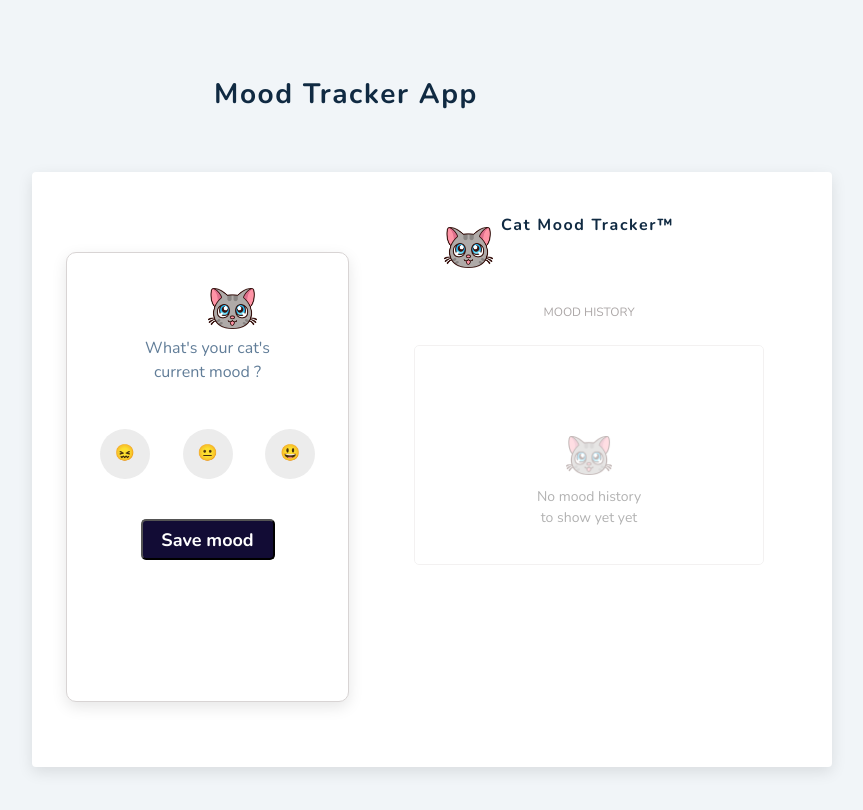
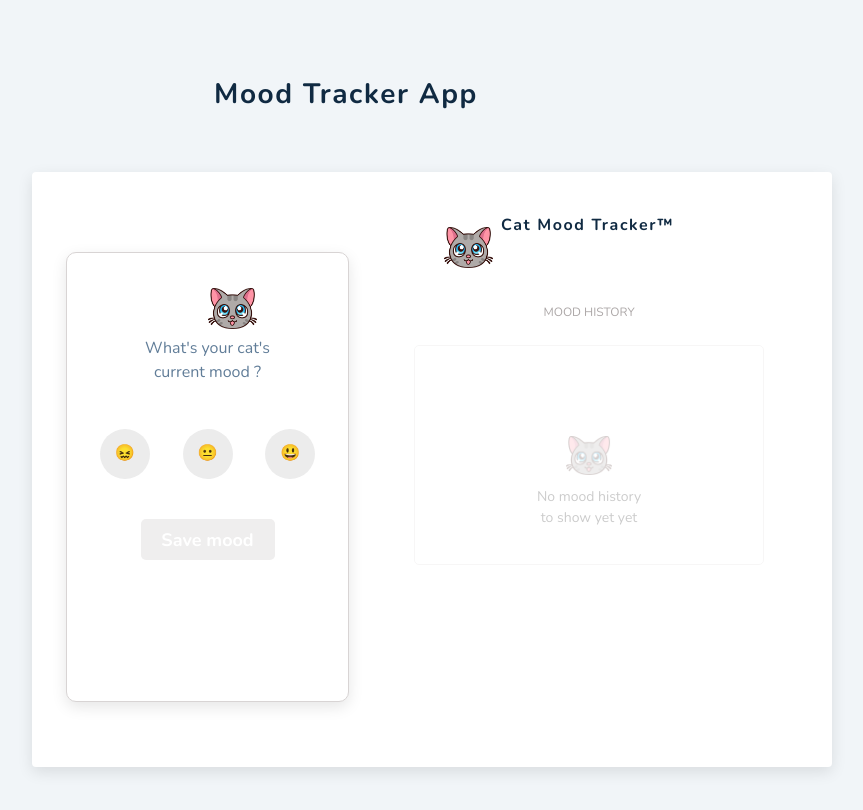
Before and after one commit to jamesoyanna/MoodTracker, a React (Create React App) app: page / in a window 1280 px wide. Shown: the top 810 px of the page, without its empty margins (298-1161 px from the left). Built offline with nearby package versions, Linux system fonts and the light colour scheme.

Commit message:
Implement button disabled on initial app state

```diff
--- a/src/components/MoodHistory/moodHistory.css
+++ b/src/components/MoodHistory/moodHistory.css
@@ -19,8 +19,6 @@
     max-width: 100%;
   }
 }
-
-
 
 .header{
   display: flex;
@@ -54,7 +52,7 @@ line-height: 26px;
   background-size: 46px;
   background-repeat: no-repeat;
   margin: 0 20px 0 20px;
-  opacity: 0.3;
+  opacity: 0.2;
 }
 
 .mood__card__text{
--- a/src/components/MoodScreen/MoodScreen.js
+++ b/src/components/MoodScreen/MoodScreen.js
@@ -67,12 +67,12 @@ const MoodScreen = () => {
         </li>
       </ul>
       {moodMessage === "Cat was super excited!" && (
-        <p style={{ color: "#1D9A39" }} className="screen__text">
+        <p style={{ color: "#1D9A39"}} className="screen__text">
           {moodMessage}
         </p>
       )}
       {moodMessage === "Cat wasn't having it" && (
-        <p style={{ color: "red" }}>{moodMessage} </p>
+        <p style={{ color: "red", marginTop: "45px" }}>{moodMessage} </p>
       )}
       {moodMessage === "Cat was indifferent" && (
         <p style={{ color: "#FF9635" }} className="screen__text">
@@ -81,7 +81,11 @@ const MoodScreen = () => {
       )}
 
       <div className="center">
-        <button onClick={HandleSaveMood} className="btn btn-disabled">
+        <button
+          disabled={!value || !moodMessage}
+          onClick={HandleSaveMood}
+          className="btn btn-disabled"
+        >
           Save mood
         </button>
       </div>
--- a/src/components/MoodScreen/moodScreen.css
+++ b/src/components/MoodScreen/moodScreen.css
@@ -47,6 +47,11 @@ margin-top: 35px;
   transform: translateY(2px);
 }
 
+.emoji:focus{
+ background-color:green;
+
+}
+
 .btn{
 
 height: 41px;
@@ -67,15 +72,15 @@ cursor: pointer;
 }
 
 button:disabled{
-   border: 1px solid #999999;
-  background-color: #cccccc;
-  color: red;
+  background-color: #EFEEEE;
+  border: none;
+
 }
-
 
 .screen__text{
   color: rgb(6, 153, 109);
-  margin-top: 15px;
+  margin-top: 45px;
+
 }
 
 
```
